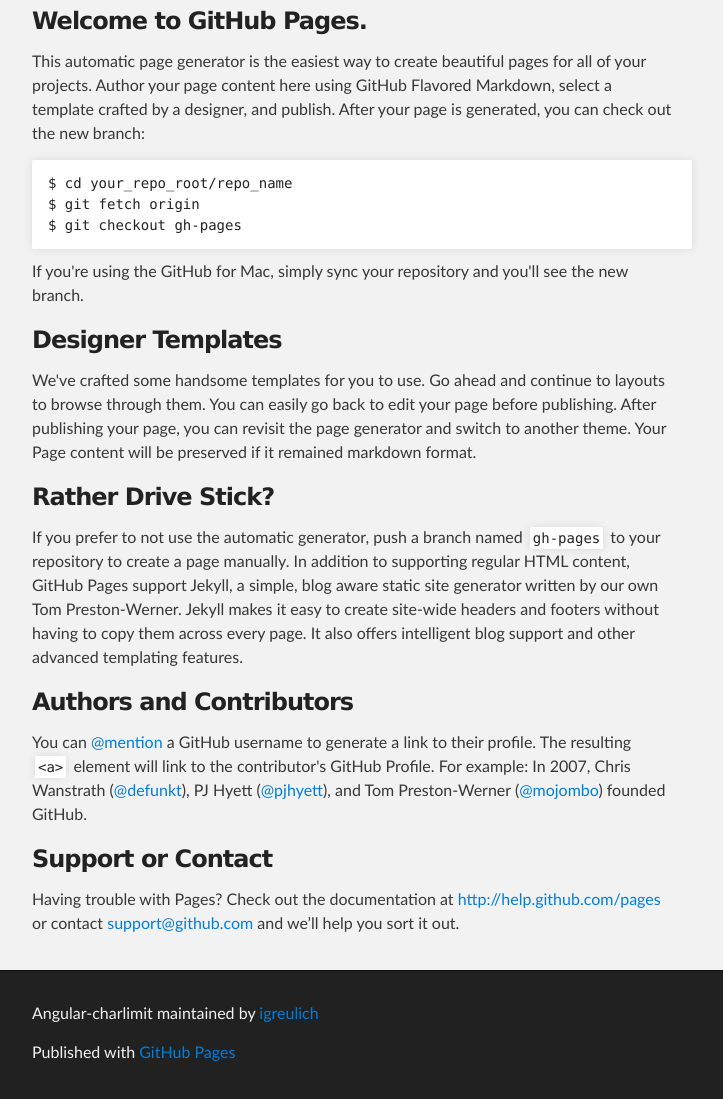
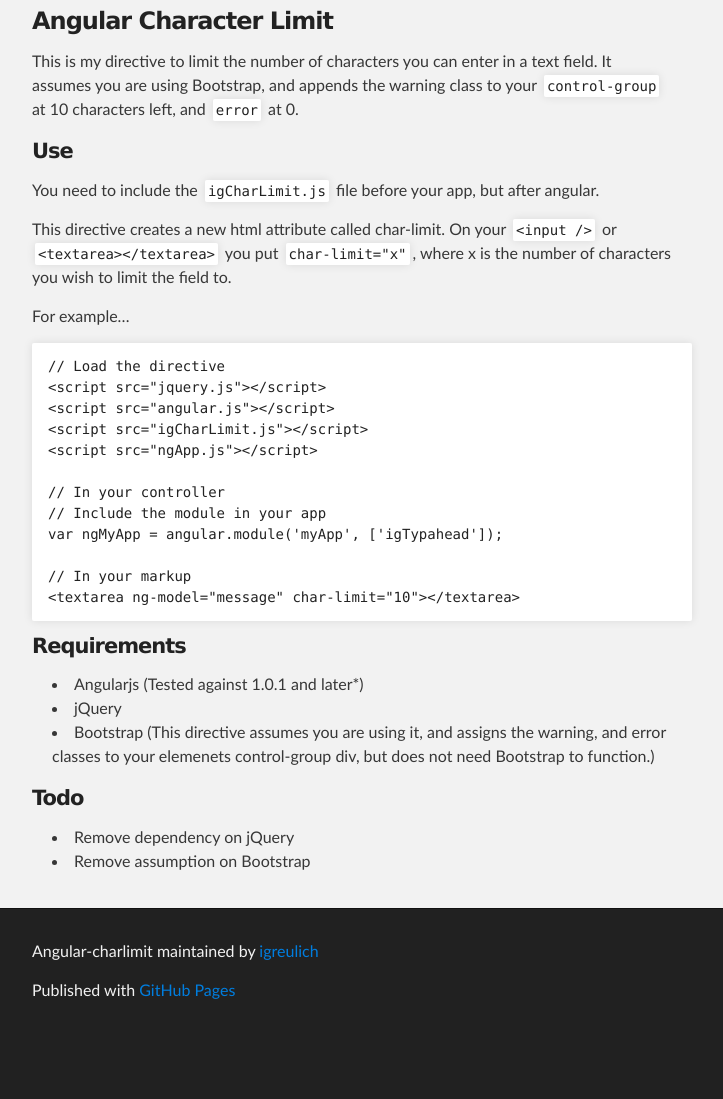
Before and after one commit to igreulich/angular-charlimit, a plain HTML site: page index.html in a window 1280 px wide. Shown: the part 293-1392 px from the top of the page, without its empty margins (288-1011 px from the left). After the commit the page ends 1330 px from the top, so only its background shows below. Drawn offline with Linux system fonts and the light colour scheme.

```diff
--- a/index.html
+++ b/index.html
@@ -31,32 +31,44 @@
     <!-- MAIN CONTENT -->
     <div id="main_content_wrap" class="outer">
       <section id="main_content" class="inner">
-        <h3>Welcome to GitHub Pages.</h3>
+        <h3>Angular Character Limit</h3>
 
-<p>This automatic page generator is the easiest way to create beautiful pages for all of your projects. Author your page content here using GitHub Flavored Markdown, select a template crafted by a designer, and publish. After your page is generated, you can check out the new branch:</p>
+<p>This is my directive to limit the number of characters you can enter in a text field. It assumes you are using Bootstrap, and appends the warning class to your <code>control-group</code> at 10 characters left, and <code>error</code> at 0.</p>
 
-<pre><code>$ cd your_repo_root/repo_name
-$ git fetch origin
-$ git checkout gh-pages
+<h4>Use</h4>
+
+<p>You need to include the <code>igCharLimit.js</code> file before your app, but after angular.</p>
+
+<p>This directive creates a new html attribute called char-limit. On your <code>&lt;input /&gt;</code> or <code>&lt;textarea&gt;&lt;/textarea&gt;</code> you put <code>char-limit="x"</code>, where x is the number of characters you wish to limit the field to.</p>
+
+<p>For example…</p>
+
+<pre><code>// Load the directive
+&lt;script src="jquery.js"&gt;&lt;/script&gt;
+&lt;script src="angular.js"&gt;&lt;/script&gt;
+&lt;script src="igCharLimit.js"&gt;&lt;/script&gt;
+&lt;script src="ngApp.js"&gt;&lt;/script&gt;
+
+// In your controller
+// Include the module in your app
+var ngMyApp = angular.module('myApp', ['igTypahead']);
+
+// In your markup
+&lt;textarea ng-model="message" char-limit="10"&gt;&lt;/textarea&gt;
 </code></pre>
 
-<p>If you're using the GitHub for Mac, simply sync your repository and you'll see the new branch.</p>
+<h4>Requirements</h4>
 
-<h3>Designer Templates</h3>
+<ul>
+<li>Angularjs (Tested against 1.0.1 and later*)</li>
+<li>jQuery</li>
+<li>Bootstrap (This directive assumes you are using it, and assigns the warning, and error classes to your elemenets control-group div, but does not need Bootstrap to function.)</li>
+</ul><h4>Todo</h4>
 
-<p>We've crafted some handsome templates for you to use. Go ahead and continue to layouts to browse through them. You can easily go back to edit your page before publishing. After publishing your page, you can revisit the page generator and switch to another theme. Your Page content will be preserved if it remained markdown format.</p>
-
-<h3>Rather Drive Stick?</h3>
-
-<p>If you prefer to not use the automatic generator, push a branch named <code>gh-pages</code> to your repository to create a page manually. In addition to supporting regular HTML content, GitHub Pages support Jekyll, a simple, blog aware static site generator written by our own Tom Preston-Werner. Jekyll makes it easy to create site-wide headers and footers without having to copy them across every page. It also offers intelligent blog support and other advanced templating features.</p>
-
-<h3>Authors and Contributors</h3>
-
-<p>You can <a href="https://github.com/blog/821" class="user-mention">@mention</a> a GitHub username to generate a link to their profile. The resulting <code>&lt;a&gt;</code> element will link to the contributor's GitHub Profile. For example: In 2007, Chris Wanstrath (<a href="https://github.com/defunkt" class="user-mention">@defunkt</a>), PJ Hyett (<a href="https://github.com/pjhyett" class="user-mention">@pjhyett</a>), and Tom Preston-Werner (<a href="https://github.com/mojombo" class="user-mention">@mojombo</a>) founded GitHub.</p>
-
-<h3>Support or Contact</h3>
-
-<p>Having trouble with Pages? Check out the documentation at <a href="http://help.github.com/pages">http://help.github.com/pages</a> or contact <a href="mailto:support@github.com">support@github.com</a> and we’ll help you sort it out.</p>
+<ul>
+<li>Remove dependency on jQuery</li>
+<li>Remove assumption on Bootstrap</li>
+</ul>
       </section>
     </div>
 
```
Also changed, not shown: params.json (+1 -1 lines).
